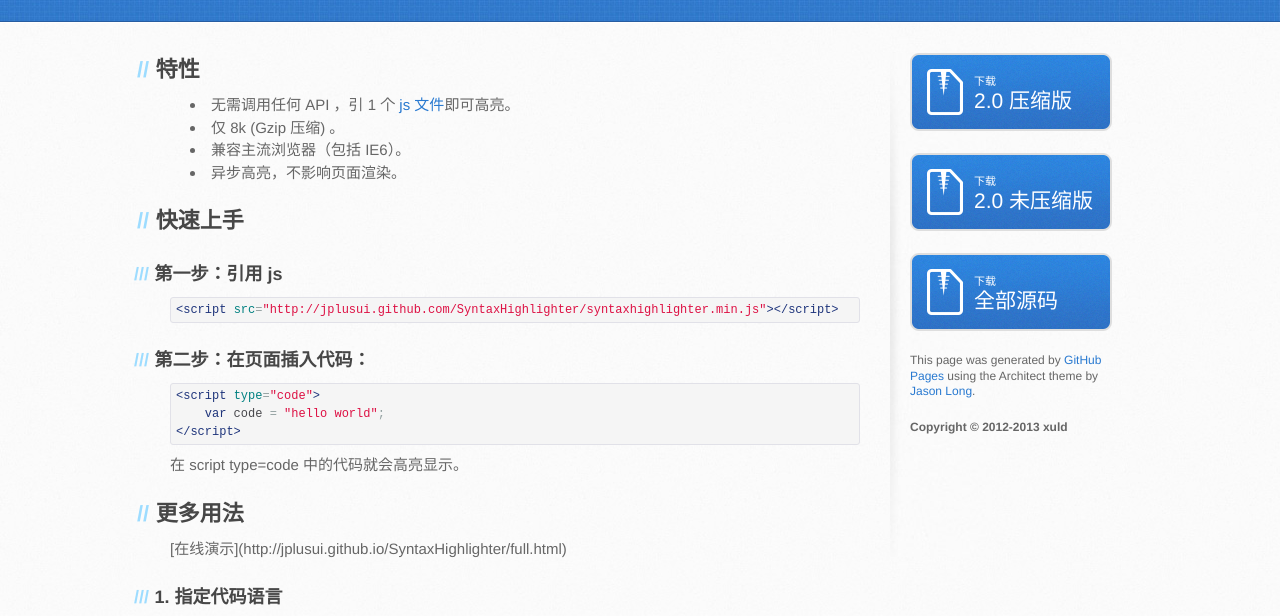
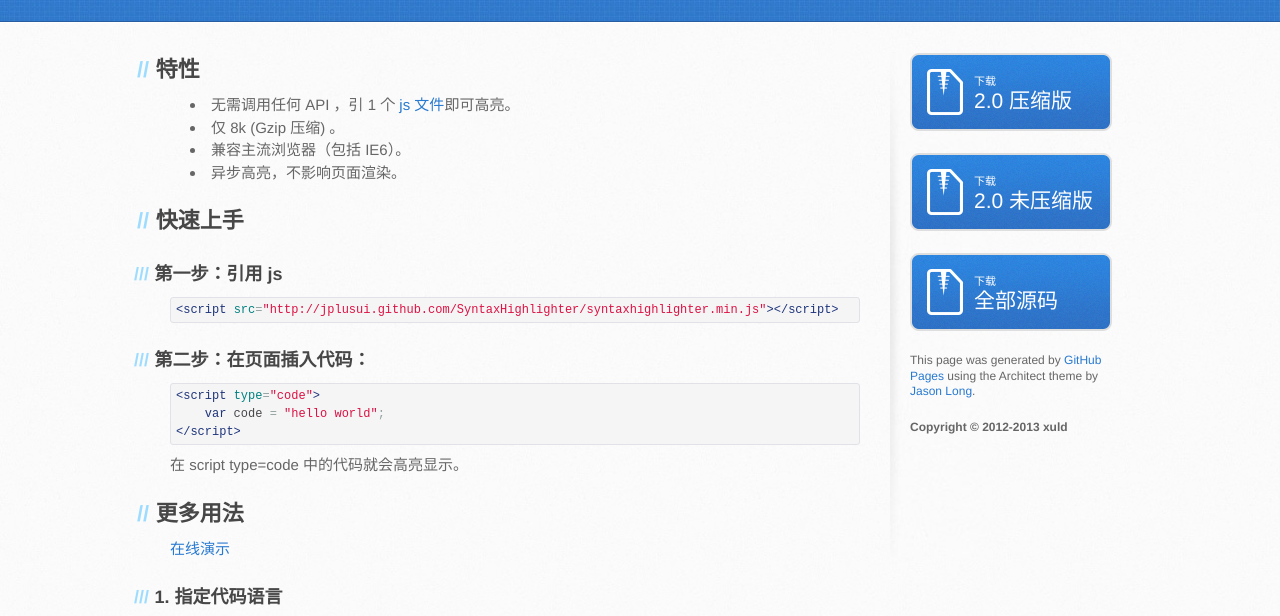
Before and after one commit to tigy/SyntaxHighlighter, a plain HTML site: page index.html in a window 1280 px wide. Shown: the part 179-795 px from the top of the page. Drawn offline with Linux system fonts and the light colour scheme; a script that the page names is missing.

Commit message:
Update index.html

```diff
--- a/index.html
+++ b/index.html
@@ -58,7 +58,7 @@
 
     <h2>更多用法</h2>
 
-    <p>[在线演示](http://jplusui.github.io/SyntaxHighlighter/full.html)</p>
+    <p><a href="http://jplusui.github.io/SyntaxHighlighter/full.html" target="_blank">在线演示</a></p>
 
     <h3>1. 指定代码语言</h3>
 
```
